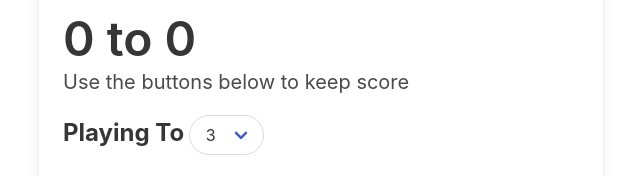
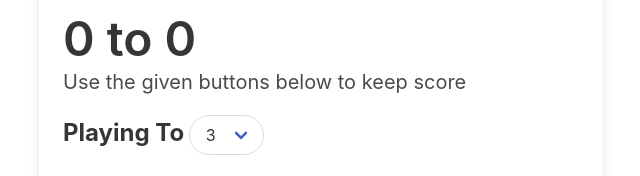
Before and after one commit to thakur0705/Score_Keeper, a plain HTML site: page index.html in a window 1280 px wide. Shown: the part 390-566 px from the top of the page, 319-959 px from the left. Drawn offline with nearby package versions, Linux system fonts and the light colour scheme.

Commit message:
Paragraph changes done

```diff
--- a/index.html
+++ b/index.html
@@ -30,7 +30,7 @@
                             <div class="content">
                                 <h1 class="title is-1"><span id="p1Display">0</span> to <span id="p2Display">0</span>
                                 </h1>
-                                <p class="subtitle">Use the buttons below to keep score</p>
+                                <p class="subtitle">Use the given buttons below to keep score</p>
 
                                 <label for="playto" class="label is-large is-inline">Playing To</label>
                                 <div class="select is-rounded">
```
